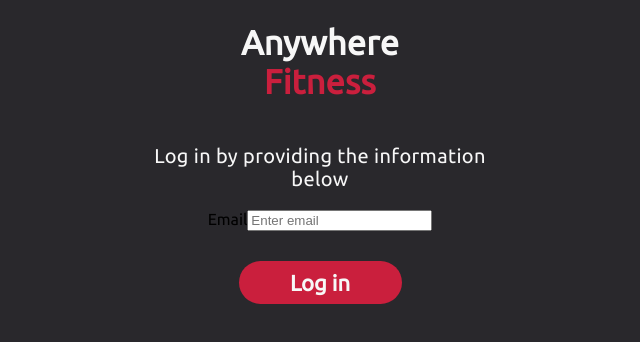
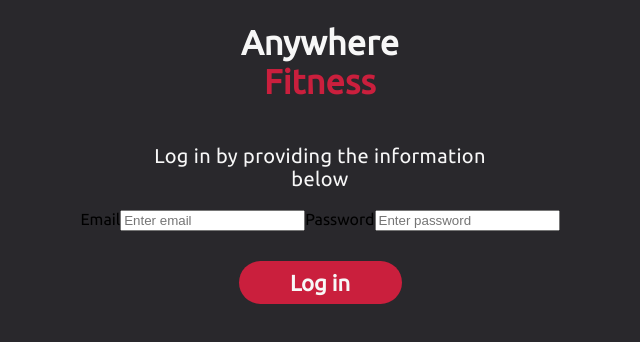
Before and after one commit to rbabaci1/Anywhere-Fitness, a React (Create React App) app in the folder anywhere-fitness/: page /login in a window 1280 px wide. Shown: the top 342 px of the page, without its empty margins (320-960 px from the left). Built offline with nearby package versions, Linux system fonts and the light colour scheme.

Commit message:
add password input to the login form

```diff
--- a/anywhere-fitness/src/Pages/LoginPage/LoginPage.js
+++ b/anywhere-fitness/src/Pages/LoginPage/LoginPage.js
@@ -40,6 +40,16 @@ export default function LoginPage() {
             placeholder='Enter email'
           />
         </label>
+
+        <label>
+          Password
+          <input
+            type='password'
+            name='password'
+            onChange={handleChange}
+            placeholder='Enter password'
+          />
+        </label>
       </form>
 
       <Button textContent='Log in' />
```
